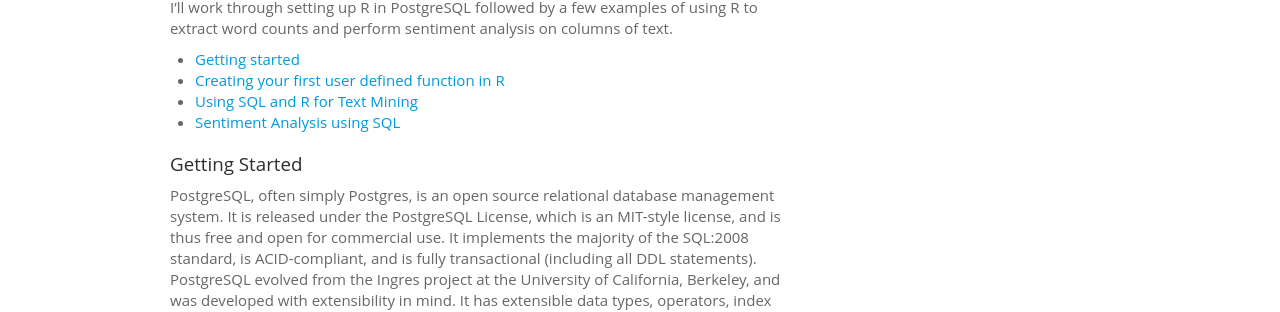
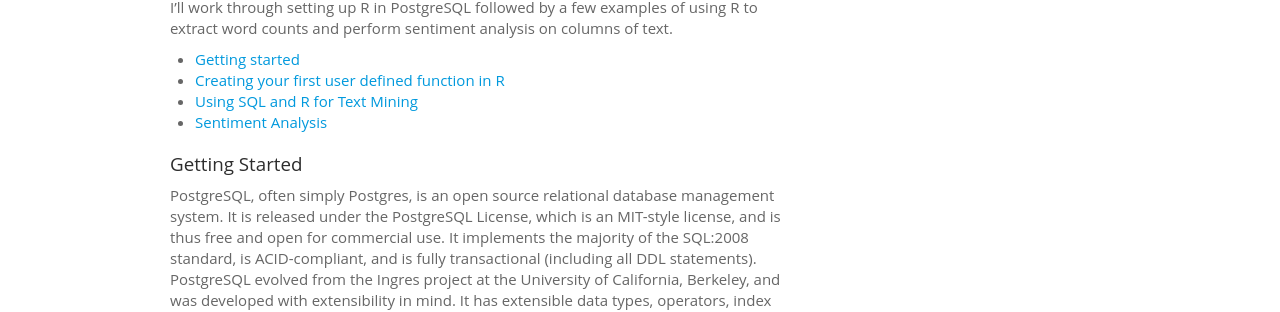
Before and after one commit to markmo/markmo.github.io, a Jekyll site: the page built from _posts/2013-05-20-user-defined-sql-functions-in-r.md, in a window 1280 px wide and 900 px high, scrolled down 514 px. Shown: the part 148-460 px from the top of the window. Built offline with Jekyll 4.4.1, drawn with Linux system fonts in a browser that asks for light colours; nearby versions of some CDN libraries; Markdown is read by kramdown in place of the engine named in the settings; some of the changed text lies outside the part shown.

Commit message:
minor copy change

```diff
--- a/_posts/2013-05-20-user-defined-sql-functions-in-r.md
+++ b/_posts/2013-05-20-user-defined-sql-functions-in-r.md
@@ -26,7 +26,7 @@
 * [Getting started](#installation)
 * [Creating your first user defined function in R](#first)
 * [Using SQL and R for Text Mining](#wordcount)
-* [Sentiment Analysis using SQL](#sentiment)
+* [Sentiment Analysis](#sentiment)
 
 <h4>Getting Started</h4>
 
@@ -286,7 +286,7 @@
 You should see the word counts next to the body of text in each row.
 <br>
 
-<h4>Sentiment Analysis using SQL</h4>
+<h4>Sentiment Analysis</h4>
 
 In this last example, we'll define a function to assign a sentiment score given a body of text in a column. I have
 adapted an approach proposed by [Jeffrey Breen](http://jeffreybreen.wordpress.com/2011/07/04/twitter-text-mining-r-slides/), used
```
